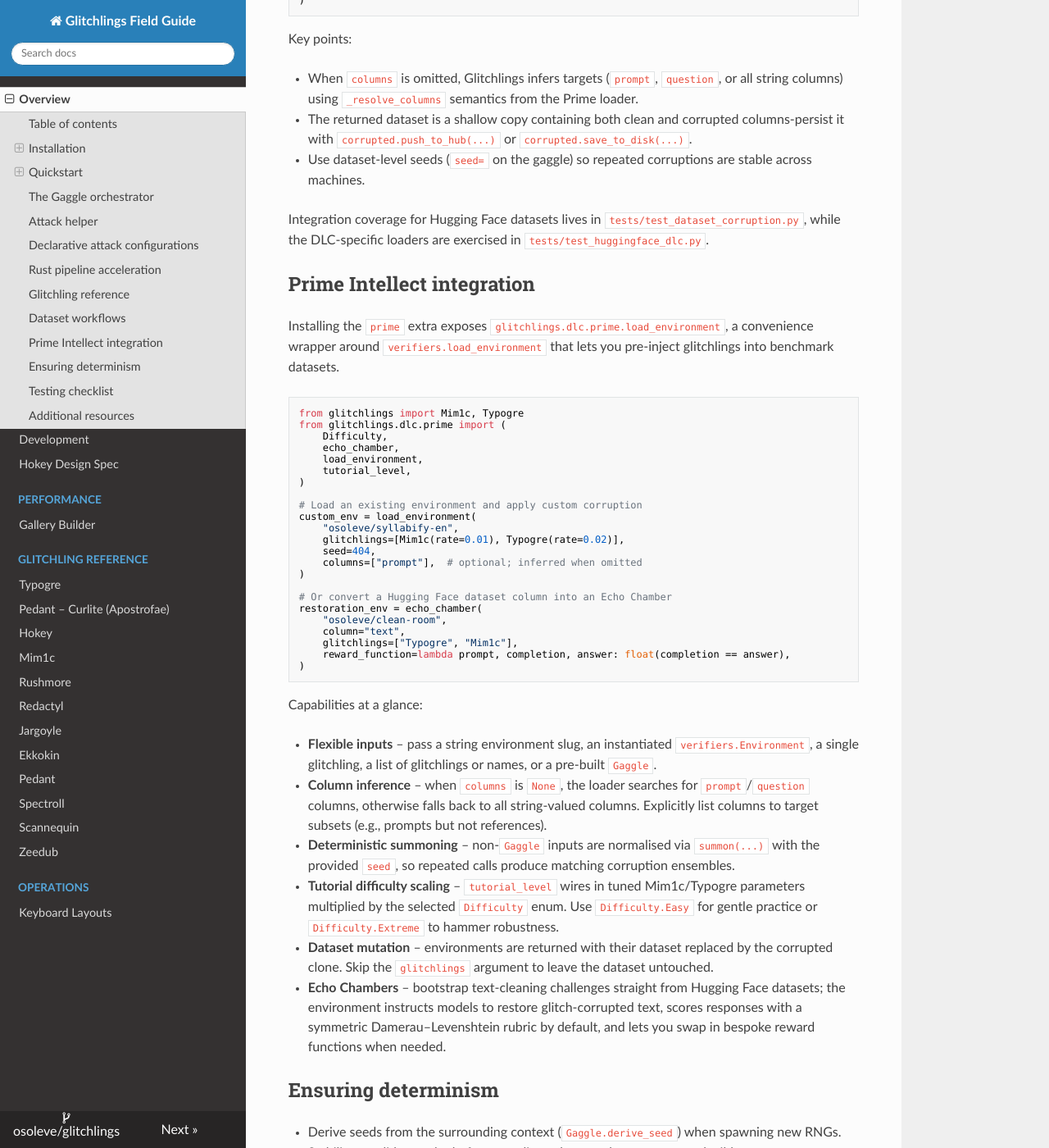
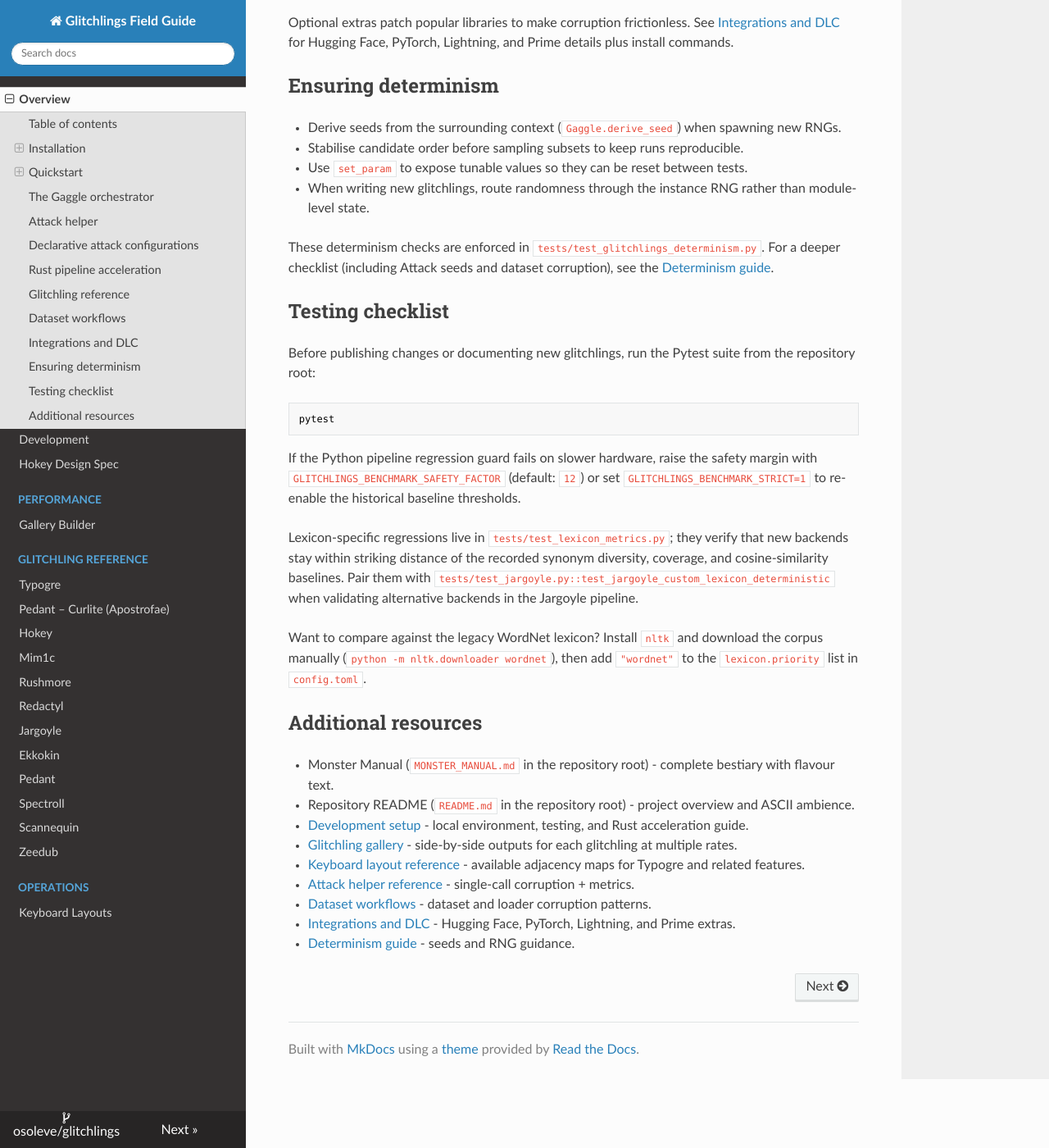
Before and after one commit to osoleve/glitchlings, an MkDocs documentation site: the page built from docs/index.md, in a window 1280 px wide and 1400 px high, scrolled down 5854 px. Shown: the whole window at 82% size. Built offline with MkDocs 1.6.1, drawn with Linux system fonts in a browser that asks for light colours; nearby versions of some CDN libraries; some of the changed text lies outside the part shown.

Commit message:
feat: Add comprehensive documentation for dataset workflows, determinism, and integrations; enhance attack module details

````diff
--- a/docs/index.md
+++ b/docs/index.md
@@ -24,13 +24,16 @@
    - [Scannequin](glitchlings/scannequin.md)
    - [Zeedub](glitchlings/zeedub.md)
 8. [Dataset workflows](#dataset-workflows)
-9. [Prime Intellect integration](#prime-intellect-integration)
+9. [Integrations and DLC](#integrations-and-dlc)
 10. [Ensuring determinism](#ensuring-determinism)
 11. [Testing checklist](#testing-checklist)
 12. [Additional resources](#additional-resources)
     - [Glitchling gallery](glitchling-gallery.md)
     - [Keyboard layout reference](keyboard-layouts.md)
     - [Attack helper reference](attack.md)
+    - [Dataset workflows](datasets.md)
+    - [Integrations and DLC](integrations.md)
+    - [Determinism guide](determinism.md)
 
 ## Installation
 
@@ -201,68 +204,11 @@
 
 ## Dataset workflows
 
-Leverage the Hugging Face integration to perturb large corpora reproducibly:
+Leverage the Hugging Face and PyTorch integrations to perturb large corpora reproducibly. See the dedicated [dataset workflows guide](datasets.md) for examples and tips, including column inference, saving corrupted copies, and seed hygiene.
 
-```python
-from datasets import load_dataset
-from glitchlings import Gaggle, Typogre, Mim1c
+## Integrations and DLC
 
-dataset = load_dataset("ag_news")
-gaggle = Gaggle([Typogre(rate=0.02), Mim1c(rate=0.01)], seed=404)
-
-corrupted = gaggle.corrupt_dataset(
-    dataset,
-    columns=["text"],
-    description="ag_news with typographic noise",
-)
-```
-
-Key points:
-
-- When `columns` is omitted, Glitchlings infers targets (`prompt`, `question`, or all string columns) using `_resolve_columns` semantics from the Prime loader.
-- The returned dataset is a shallow copy containing both clean and corrupted columns-persist it with `corrupted.push_to_hub(...)` or `corrupted.save_to_disk(...)`.
-- Use dataset-level seeds (`seed=` on the gaggle) so repeated corruptions are stable across machines.
-
-Integration coverage for Hugging Face datasets lives in `tests/test_dataset_corruption.py`, while the DLC-specific loaders are exercised in `tests/test_huggingface_dlc.py`.
-
-## Prime Intellect integration
-
-Installing the `prime` extra exposes `glitchlings.dlc.prime.load_environment`, a convenience wrapper around `verifiers.load_environment` that lets you pre-inject glitchlings into benchmark datasets.
-
-```python
-from glitchlings import Mim1c, Typogre
-from glitchlings.dlc.prime import (
-    Difficulty,
-    echo_chamber,
-    load_environment,
-    tutorial_level,
-)
-
-# Load an existing environment and apply custom corruption
-custom_env = load_environment(
-    "osoleve/syllabify-en",
-    glitchlings=[Mim1c(rate=0.01), Typogre(rate=0.02)],
-    seed=404,
-    columns=["prompt"],  # optional; inferred when omitted
-)
-
-# Or convert a Hugging Face dataset column into an Echo Chamber
-restoration_env = echo_chamber(
-    "osoleve/clean-room",
-    column="text",
-    glitchlings=["Typogre", "Mim1c"],
-    reward_function=lambda prompt, completion, answer: float(completion == answer),
-)
-```
-
-Capabilities at a glance:
-
-- **Flexible inputs** – pass a string environment slug, an instantiated `verifiers.Environment`, a single glitchling, a list of glitchlings or names, or a pre-built `Gaggle`.
-- **Column inference** – when `columns` is `None`, the loader searches for `prompt`/`question` columns, otherwise falls back to all string-valued columns. Explicitly list columns to target subsets (e.g., prompts but not references).
-- **Deterministic summoning** – non-`Gaggle` inputs are normalised via `summon(...)` with the provided `seed`, so repeated calls produce matching corruption ensembles.
-- **Tutorial difficulty scaling** – `tutorial_level` wires in tuned Mim1c/Typogre parameters multiplied by the selected `Difficulty` enum. Use `Difficulty.Easy` for gentle practice or `Difficulty.Extreme` to hammer robustness.
-- **Dataset mutation** – environments are returned with their dataset replaced by the corrupted clone. Skip the `glitchlings` argument to leave the dataset untouched.
-- **Echo Chambers** – bootstrap text-cleaning challenges straight from Hugging Face datasets; the environment instructs models to restore glitch-corrupted text, scores responses with a symmetric Damerau–Levenshtein rubric by default, and lets you swap in bespoke reward functions when needed.
+Optional extras patch popular libraries to make corruption frictionless. See [Integrations and DLC](integrations.md) for Hugging Face, PyTorch, Lightning, and Prime details plus install commands.
 
 ## Ensuring determinism
 
@@ -271,7 +217,7 @@
 - Use `set_param` to expose tunable values so they can be reset between tests.
 - When writing new glitchlings, route randomness through the instance RNG rather than module-level state.
 
-These determinism checks are enforced in `tests/test_glitchlings_determinism.py`.
+These determinism checks are enforced in `tests/test_glitchlings_determinism.py`. For a deeper checklist (including Attack seeds and dataset corruption), see the [Determinism guide](determinism.md).
 
 ## Testing checklist
 
@@ -294,3 +240,7 @@
 - [Development setup](development.md) - local environment, testing, and Rust acceleration guide.
 - [Glitchling gallery](glitchling-gallery.md) - side-by-side outputs for each glitchling at multiple rates.
 - [Keyboard layout reference](keyboard-layouts.md) - available adjacency maps for Typogre and related features.
+- [Attack helper reference](attack.md) - single-call corruption + metrics.
+- [Dataset workflows](datasets.md) - dataset and loader corruption patterns.
+- [Integrations and DLC](integrations.md) - Hugging Face, PyTorch, Lightning, and Prime extras.
+- [Determinism guide](determinism.md) - seeds and RNG guidance.
````
Also changed, not shown: docs/attack.md (+8 -0 lines), docs/datasets.md (added, +65 -0 lines), docs/determinism.md (added, +24 -0 lines), docs/integrations.md (added, +36 -0 lines), 1 other file.
